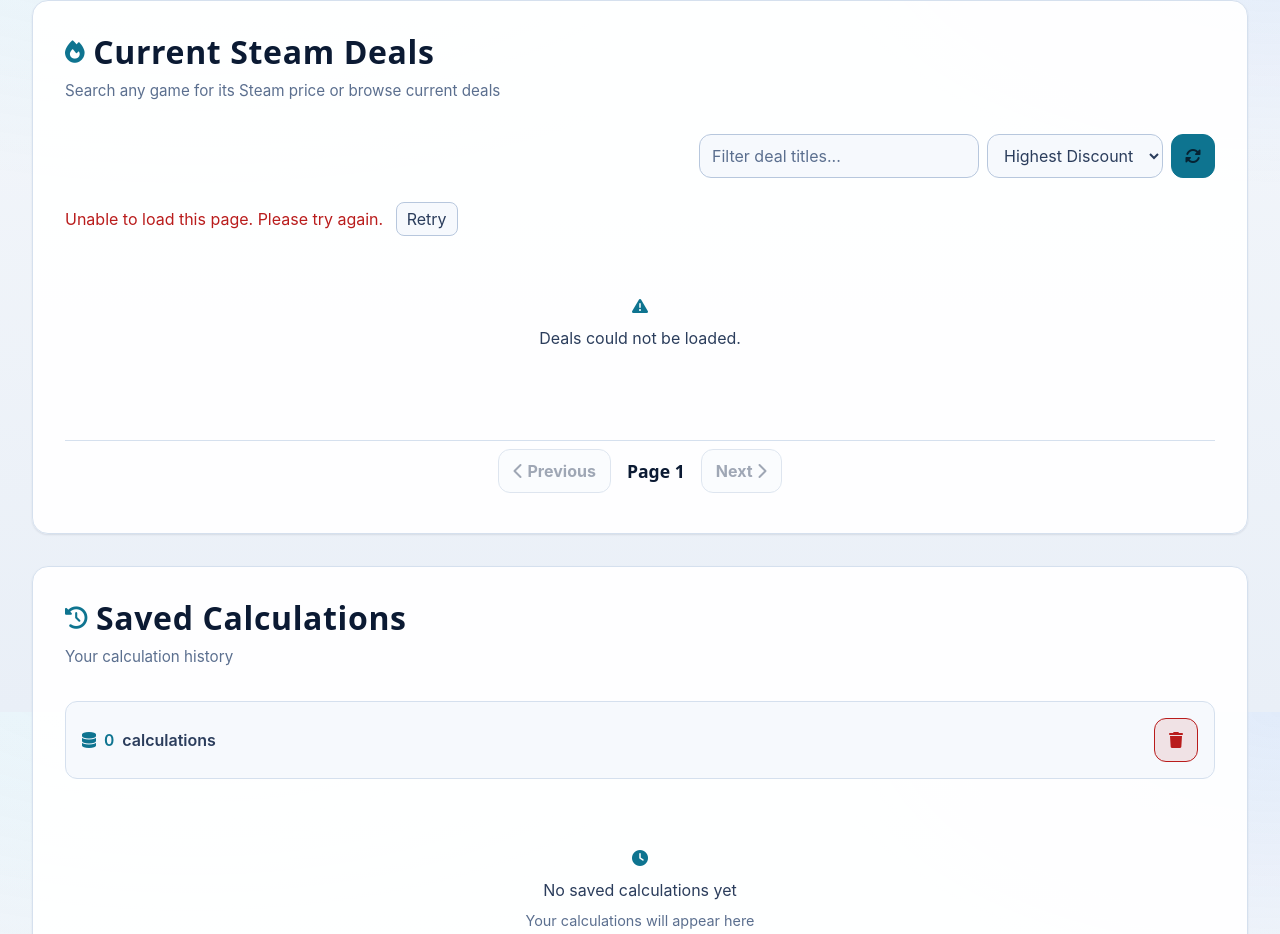
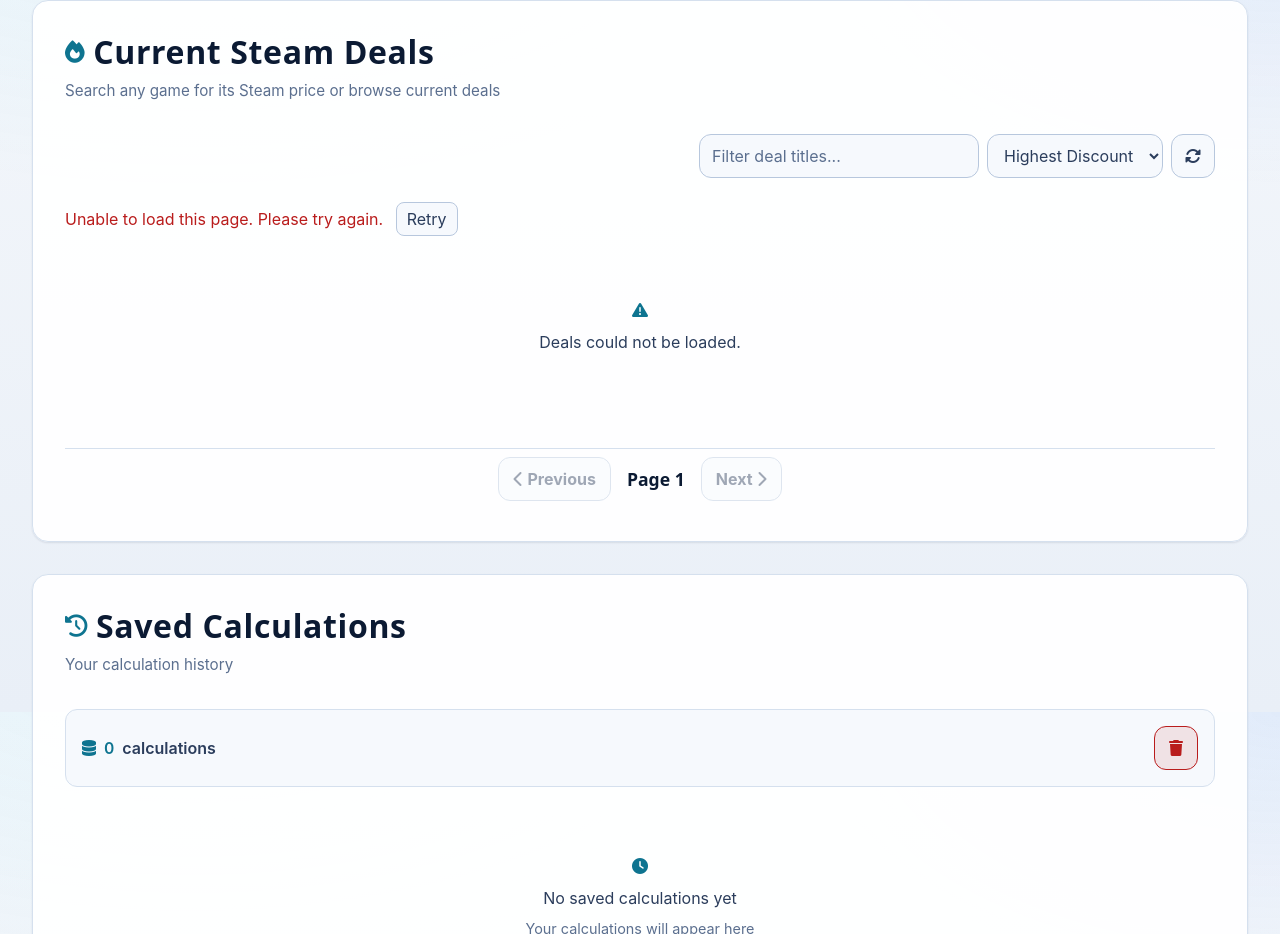
Before and after one commit to Emadeddin99/SteamScout1, a website: page index.html in a window 1280 px wide. Shown: the part 888-1822 px from the top of the page. Drawn offline with Linux system fonts and the light colour scheme; no server answers.

Commit message:
Scroll deals list and mute refresh button

```diff
--- a/styles.css
+++ b/styles.css
@@ -279,7 +279,7 @@ button, select { cursor: pointer; }
 }
 .apply-btn, .sample-data-btn { width: 100%; padding: 10px var(--space-3); }
 .sample-data-btn { margin-top: var(--space-2); background: transparent; color: var(--accent); }
-.apply-btn:hover, .sample-data-btn:hover, .deals-btn:hover, .refresh-btn:hover { background: var(--accent-strong); border-color: var(--accent-strong); transform: translateY(-1px); box-shadow: var(--shadow-2); }
+.apply-btn:hover, .sample-data-btn:hover, .deals-btn:hover { background: var(--accent-strong); border-color: var(--accent-strong); transform: translateY(-1px); box-shadow: var(--shadow-2); }
 button:active { transform: translateY(1px); }
 
 .tax-display { display: flex; align-items: center; gap: var(--space-2); margin-bottom: var(--space-3); }
@@ -356,8 +356,9 @@ button:active { transform: translateY(1px); }
 #dealsSearchInput:disabled { opacity: .65; }
 #dealsSort { min-height: 44px; padding: 8px 12px; border: 1px solid var(--border-strong); border-radius: var(--radius-md); background: var(--surface-2); color: var(--text-body); }
 #dealsSort:hover, #dealsSort:focus { border-color: var(--border-accent); outline: none; }
-.refresh-btn { min-width: 44px; padding: 8px 12px; }
-.deals-grid { display: grid; grid-template-columns: 1fr; gap: var(--space-4); }
+.refresh-btn { min-width: 44px; padding: 8px 12px; border-color: var(--border-strong); background: var(--surface-2); color: var(--text-body); }
+.refresh-btn:hover { border-color: var(--border-strong); background: var(--surface-3); color: var(--text-heading); transform: translateY(-1px); box-shadow: var(--shadow-1); }
+.deals-grid { min-width: 0; max-height: min(720px, 70vh); padding: 4px; overflow-x: hidden; overflow-y: auto; overscroll-behavior: contain; display: grid; grid-template-columns: 1fr; align-content: start; gap: var(--space-4); }
 .deals-grid > .loading-deals, .deals-grid > .empty-state, .history-grid > .empty-state { grid-column: 1 / -1; width: 100%; }
 
 .deal-card, .history-card-item { height: 100%; overflow: hidden; border: 1px solid var(--border-subtle); border-radius: var(--radius-lg); background: var(--surface-1); box-shadow: var(--shadow-1); transition: transform var(--dur-fast) var(--ease), box-shadow var(--dur-fast) var(--ease), border-color var(--dur-fast) var(--ease); }
```
